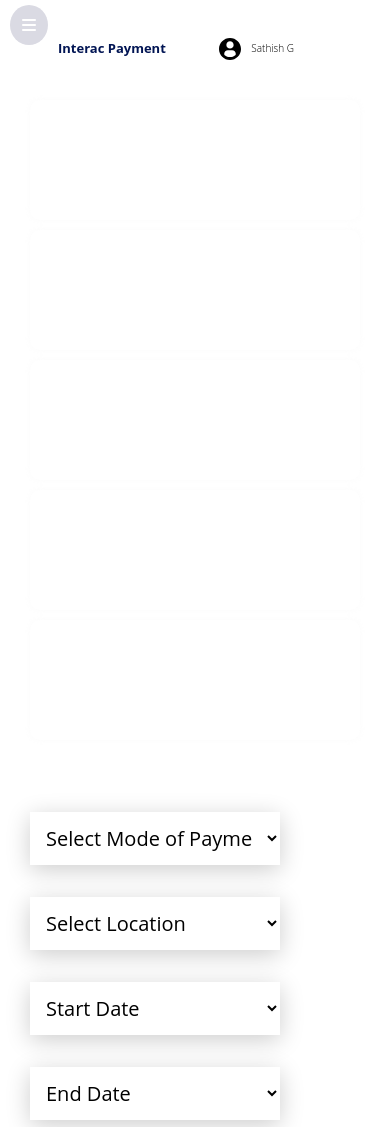
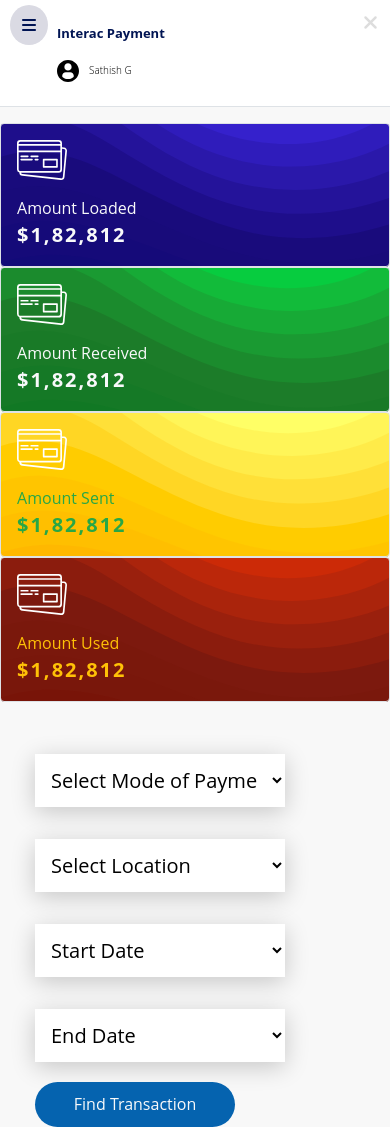
Before and after one commit to ayodelesalimon/payment_dashboard, a plain HTML site: page admin.html in a window 390 px wide. Shown: the top 1127 px of the page. Drawn offline with nearby package versions, Linux system fonts and the light colour scheme.

Commit message:
Improvement:
- Improved responsiveness

```diff
--- a/admin.html
+++ b/admin.html
@@ -10,24 +10,34 @@
   </head>
 
   <body>
-    <div class="grid-container">
-      <div class="menu-icon">
-        <i class="fas fa-bars header__menu"></i>
-      </div>
+    <main>
+      <header class="bg-white border-bottom py-4 mb-3">
+        <nav
+          class="container-fluid d-flex flex-column flex-sm-row justify-content-start justify-content-sm-between align-items-sm-center"
+        >
+          <div class="mb-3 mb-sm-0">
+            <div class="menu-icon mr-4">
+              <i class="fas fa-bars header__menu"></i>
+            </div>
+            <div class="sidenav__close-icon">
+              <i class="fas fa-times sidenav__brand-close"></i>
+            </div>
 
-      <header class="header">
-        <div class="header__search">Interac Payment</div>
-        <div class="header__avatar">
-          <img src="./assets/img/profile-user.svg" class="avatar__svg" />Sathish
-          G
-        </div>
+            <div class="header__search">Interac Payment</div>
+          </div>
+
+          <div class="header__avatar">
+            <img
+              src="./assets/img/profile-user.svg"
+              class="avatar__svg"
+            />Sathish G
+          </div>
+        </nav>
       </header>
 
       <aside class="sidenav">
-        <div class="sidenav__close-icon">
-          <i class="fas fa-times sidenav__brand-close"></i>
-        </div>
         <img class="logo__top" src="./assets/img/logo.png" alt="" />
+
         <ul class="sidenav__list">
           <li class="sidenav__list-item">
             <img
@@ -75,34 +85,38 @@
         </ul>
       </aside>
 
-      <main class="main">
-        <div class="main-overview">
-          <div class="overviewcard">
+      <main class="container-fluid pa-2">
+        <nav class="row">
+          <div
+            class="overviewcard col-12 col-sm-6 col-md-3 border rounded text-light p-3 ma-2 my-md-0"
+          >
             <img src="./assets/img/credit-card.svg" class="svg-overview" />
-            <div class="overviewcard__icon">Amount Loaded</div>
+            <div class="overviewcard__icon mt-3">Amount Loaded</div>
             <div class="overviewcard__info">$1,82,812</div>
           </div>
-          <div class="overviewcard">
+          <div
+            class="overviewcard col-12 col-sm-6 col-md-3 border rounded text-light p-3 ma-2 my-md-0"
+          >
             <img src="./assets/img/credit-card.svg" class="svg-overview" />
-            <div class="overviewcard__icon">Amount Received</div>
+            <div class="overviewcard__icon mt-3">Amount Received</div>
             <div class="overviewcard__info">$1,82,812</div>
           </div>
-          <div class="overviewcard">
+          <div
+            class="overviewcard col-12 col-sm-6 col-md-3 border rounded text-success p-3 ma-2 my-md-0"
+          >
             <img src="./assets/img/credit-card.svg" class="svg-overview" />
-            <div class="overviewcard__icon">Amount Sent</div>
+            <div class="overviewcard__icon mt-3">Amount Sent</div>
             <div class="overviewcard__info">$1,82,812</div>
           </div>
-          <div class="overviewcard">
+          <div
+            class="overviewcard col-12 col-sm-6 col-md-3 border rounded text-warning p-3 ma-2 my-md-0"
+          >
             <img src="./assets/img/credit-card.svg" class="svg-overview" />
-            <div class="overviewcard__icon">Amount Used</div>
+            <div class="overviewcard__icon mt-3">Amount Used</div>
             <div class="overviewcard__info">$1,82,812</div>
           </div>
-          <div class="overviewcard">
-            <img src="./assets/img/credit-card.svg" class="svg-overview" />
-            <div class="overviewcard__icon">Total Balance</div>
-            <div class="overviewcard__info">$1,82,812</div>
-          </div>
-        </div>
+        </nav>
+
         <div class="box">
           <div class="select__form">
             <select class="select__text">
@@ -141,7 +155,7 @@
               <option>Option 5</option>
             </select>
           </div>
-          <div class="find__button">Find Transaction</div>
+          <div class="find__button text-light">Find Transaction</div>
         </div>
 
         <div class="payment__history">
@@ -159,15 +173,27 @@
          </div> -->
       </main>
 
-      <footer class="footer">
-        <div class="footer__copyright">&copy; Interac Payment</div>
+      <footer class="border-top py-5 mt-8">
+        <div class="container-fluid text-center text-black-50">
+          &copy; Interac Payment
+        </div>
       </footer>
-    </div>
+    </main>
   </body>
 
   <!-- scripts -->
   <script src="./assets/js/function.js"></script>
   <script src="./assets/js/bootstrap.min.js"></script>
   <script src="https://kit.fontawesome.com/a076d05399.js"></script>
-  <script src="https://ajax.googleapis.com/ajax/libs/jquery/3.3.1/jquery.min.js"></script>
+
+  <script
+    src="https://code.jquery.com/jquery-3.2.1.slim.min.js"
+    integrity="sha384-KJ3o2DKtIkvYIK3UENzmM7KCkRr/rE9/Qpg6aAZGJwFDMVNA/GpGFF93hXpG5KkN"
+    crossorigin="anonymous"
+  ></script>
+  <script
+    src="https://cdnjs.cloudflare.com/ajax/libs/popper.js/1.12.9/umd/popper.min.js"
+    integrity="sha384-ApNbgh9B+Y1QKtv3Rn7W3mgPxhU9K/ScQsAP7hUibX39j7fakFPskvXusvfa0b4Q"
+    crossorigin="anonymous"
+  ></script>
 </html>
--- a/assets/js/function.js
+++ b/assets/js/function.js
@@ -1,5 +1,5 @@
 const menuIconEl = $('.menu-icon');
-const sidenavEl = $('.sidenav');
+const sidenavEl = $('sidenav');
 const sidenavCloseEl = $('.sidenav__close-icon');
 
 // Add and remove provided class names
@@ -12,11 +12,11 @@ function toggleClassName(el, className) {
 }
 
 // Open the side nav on click
-menuIconEl.on('click', function() {
+menuIconEl.on('click', function () {
   toggleClassName(sidenavEl, 'active');
 });
 
 // Close the side nav on click
-sidenavCloseEl.on('click', function() {
+sidenavCloseEl.on('click', function () {
   toggleClassName(sidenavEl, 'active');
 });
--- a/assets/style/admin.css
+++ b/assets/style/admin.css
@@ -1,21 +1,7 @@
 body {
-    margin: 0;
-    padding: 0;
-    color: #fff;
+  color: #001453;
   font-family: 'Open Sans', Helvetica, sans-serif;
-    box-sizing: border-box;
-  }
-
-  /* Assign grid instructions to our parent grid container, mobile-first (hide the sidenav) */
-  .grid-container {
-    display: grid;
-    grid-template-columns: 1fr;
-    grid-template-rows: 50px 1fr 50px;
-    grid-template-areas:
-      'header'
-      'main'
-      'footer';
-    height: 100vh;
+  background-color: #f8f8f8;
 }
 
 .menu-icon {
@@ -25,21 +11,11 @@ body {
   left: 10px;
   align-items: center;
   justify-content: center;
-    background-color: #DADAE3;
+  background-color: #dadae3;
   border-radius: 50%;
   z-index: 1;
   cursor: pointer;
   padding: 12px;
-  }
-
-  .header {
-    margin-top: 48px;
-    grid-area: header;
-    display: flex;
-    align-items: center;
-    justify-content: space-between;
-    padding: 0 16px;
-    background-color: #fff;
 }
 
 .header__search {
@@ -48,7 +24,7 @@ body {
   font-size: 30px;
   font-weight: bold;
 }
-  .logo__top{
+.logo__top {
   margin-top: 30px;
   padding: 10px;
 }
@@ -58,7 +34,7 @@ body {
   font-size: 30px;
   font-weight: 100;
 }
-  .avatar__svg{
+.avatar__svg {
   width: 22px;
   margin-right: 10px;
 }
@@ -72,10 +48,10 @@ body {
   position: fixed;
   overflow-y: auto;
   transform: translateX(-245px);
-    transition: all .6s ease-in-out;
+  transition: all 0.6s ease-in-out;
   box-shadow: 0 2px 2px 0 rgba(0, 0, 0, 0.16), 0 0 0 1px rgba(0, 0, 0, 0.08);
   z-index: 2; /* Needs to sit above the hamburger menu icon */
-    background-color:#001453;
+  background-color: #001453;
 }
 
 .sidenav.active {
@@ -97,14 +73,12 @@ body {
   margin-top: 15px;
   list-style-type: none;
 }
-  .svg-space{
+.svg-space {
   margin-top: 5px;
   margin-right: 10px;
 }
-  .svg-overview{
+.svg-overview {
   width: 50px;
-
-
 }
 .sidenav__list-item {
   padding: 20px 20px 20px 20px;
@@ -116,51 +90,32 @@ body {
   cursor: pointer;
 }
 
-  .main {
-    grid-area: main;
-    background-color: #fff;
-    padding: 10px;
-    margin-top: 20px;
-  }
-
-  .main-overview {
-    display: grid;
-   padding: 20px;
-    grid-template-columns: repeat(auto-fit, minmax(265px, 1fr));
- grid-auto-rows: 120px;
-    gap: 10px;
-
-  }
-
-  .overviewcard {
-    background-image: url('assets/yellow.svg');
-box-shadow: 0px 0px 6px #E8E8E829;
-border-radius: 10px;
-opacity: 1;
-    display: flex;
-    flex-direction: column;
-    align-items: flex-start;
-
-    justify-content: space-between;
-    padding: 20px;
-
-  }
 .overviewcard:first-child {
-    background-image: url('assets/purple.svg');
+  background-size: cover;
+  background-repeat: no-repeat;
+  background-image: url('../img/purple.svg');
 }
 .overviewcard:nth-child(2) {
-    background-image: url('assets/green.svg');
+  background-size: cover;
+  background-repeat: no-repeat;
+  background-image: url('../img/green.svg');
 }
 .overviewcard:nth-child(3) {
-    background-image: url('assets/yellow.svg');
+  background-size: cover;
+  background-repeat: no-repeat;
+  background-image: url('../img/yellow.svg');
 }
 .overviewcard:nth-child(4) {
-    background-image: url('assets/red.svg');
+  background-size: cover;
+  background-repeat: no-repeat;
+  background-image: url('../img/red.svg');
 }
 .overviewcard:nth-child(5) {
-    background-image: url('assets/blue.svg');
+  background-size: cover;
+  background-repeat: no-repeat;
+  background-image: url('../img/blue.svg');
 }
-  .overviewcard__info{
+.overviewcard__info {
   font-size: 20px;
   font-weight: bolder;
   letter-spacing: 2px;
@@ -185,7 +140,7 @@ opacity: 1;
   appearance: button;
   outline: none;
 }
-  .select__form{
+.select__form {
   font-weight: 100px;
   font-size: 50px;
 }
@@ -193,7 +148,7 @@ opacity: 1;
 .box select option {
   padding: 30px;
 }
-  .find__button{
+.find__button {
   display: flex;
   align-items: center;
   justify-content: center;
@@ -204,25 +159,24 @@ opacity: 1;
   background-color: #0563af;
 }
 .find__button:hover {
-    background-color:#001453;;
+  background-color: #001453;
   cursor: pointer;
 }
 
-
-  .payment__history{
+.payment__history {
   color: #001453;
 
   display: flex;
   flex-direction: column;
   justify-content: space-around;
 }
-.payment__text{
+.payment__text {
   margin-left: 20px;
   display: block;
   font-size: 30px;
   font-weight: bold;
 }
-.data__table{
+.data__table {
   background-color: #fff;
   display: grid;
   color: grey;
@@ -232,51 +186,30 @@ height: 500px;
   justify-content: center;
   margin-top: 10px;
   padding: 20px;
+}
 
-}
 .footer {
-
-    grid-area: footer;
-    display: flex;
-    align-items: center;
-    justify-content: space-between;
-    padding: 0 16px;
-    background-color: #001453;
+  background-color: #dadada;
 }
 
 /* Non-mobile styles, 750px breakpoint */
 @media only screen and (min-width: 46.875em) {
-
-  .box{
+  .box {
     column-count: 1;
   }
   .header__search {
     margin-left: 0;
-    }
-
-    .main{
-      display: flex;
-      flex-direction: column;
-
   }
 }
 @media (max-width: 800px) {
   .box {
     width: 100px;
     flex-direction: column;
-
-
   }
-  .select__form{
-
+  .select__form {
     margin-top: 10px;
   }
-  .main{
-    display: flex;
-    flex-direction: column;
-
-  }
-  .find__button{
+  .find__button {
     margin-top: 20px;
   }
 }
@@ -284,59 +217,17 @@ height: 500px;
   .box {
     width: 100px;
     flex-direction: column;
-
-
   }
-    .main{
-      display: flex;
-      flex-direction: column;
-
-    }
-  .select__form{
-
+  .select__form {
     margin-top: 10px;
   }
-
 }
 @media only screen and (max-width: 600px) {
-
-    .header__search{
+  .header__search {
     font-size: 13px;
-
   }
-    .header__avatar{
+  .header__avatar {
     margin-right: 80px;
     font-size: 10px;
   }
-    .main{
-      display: flex;
-      flex-direction: column;
-
 }
-  }
-
-  /* Small devices (portrait tablets and large phones, 600px and up) */
-   @media only screen and (min-width: 600px) {
-    .main{
-      display: flex;
-      flex-direction: column;
-
-    }
-  }
-
-  /* Medium devices (landscape tablets, 768px and up) */
-  @media only screen and (min-width: 768px) {
-    .main{
-      display: flex;
-      flex-direction: column;
-
-    }
-  }
-
-
-  @media only screen and (min-width: 65.625em) {
-
-    .box{
-     column-count: 5;
-    }
-  }
--- a/assets/style/custom.css
+++ b/assets/style/custom.css
@@ -91,16 +91,3 @@ body {
 .footer {
   background-color: #dadada;
 }
-
-@media (max-width: 800px) {
-  .main {
-    display: flex;
-    flex: 1;
-    flex-direction: column;
-  }
-}
-
-@media (min-width: 1025px) {
-}
-
-/* Responsive */
```
Also changed, not shown: index.html (+0 -1 lines). Lines whose indentation alone changed are shown as unchanged.
